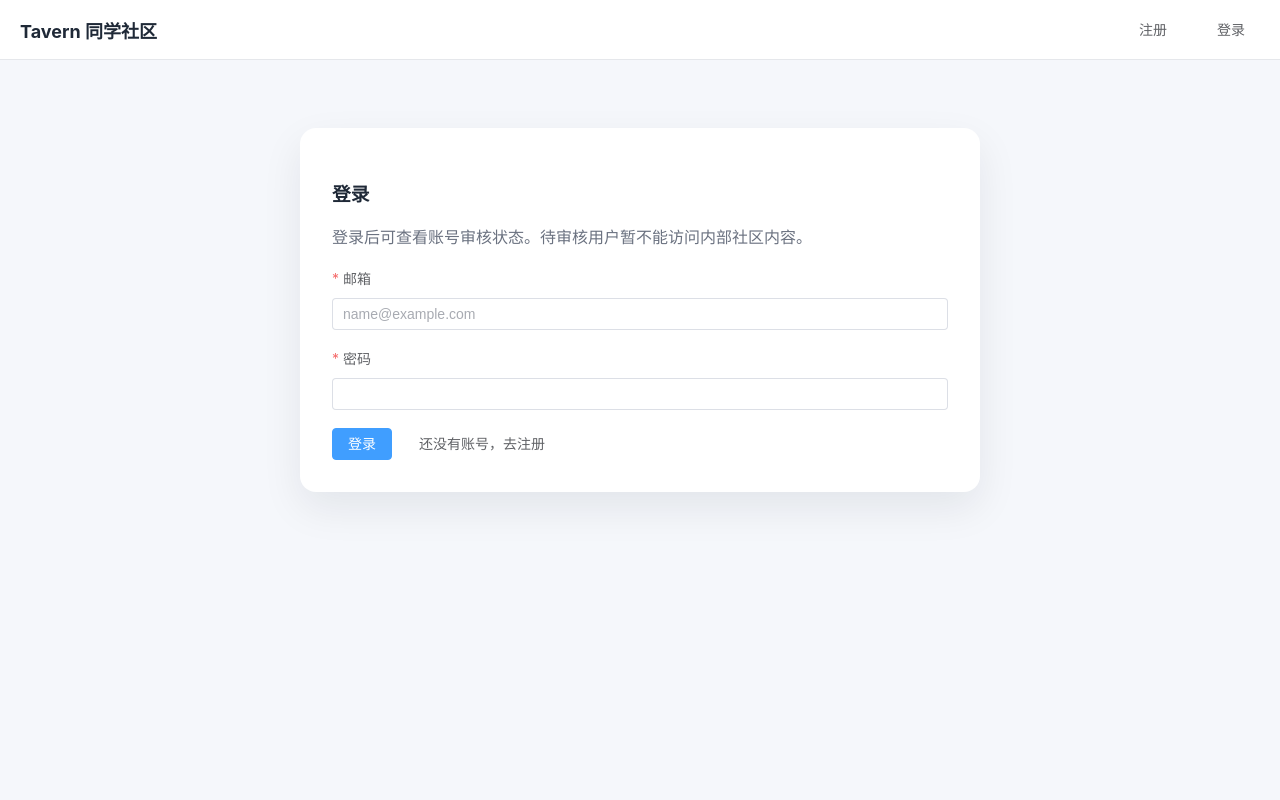
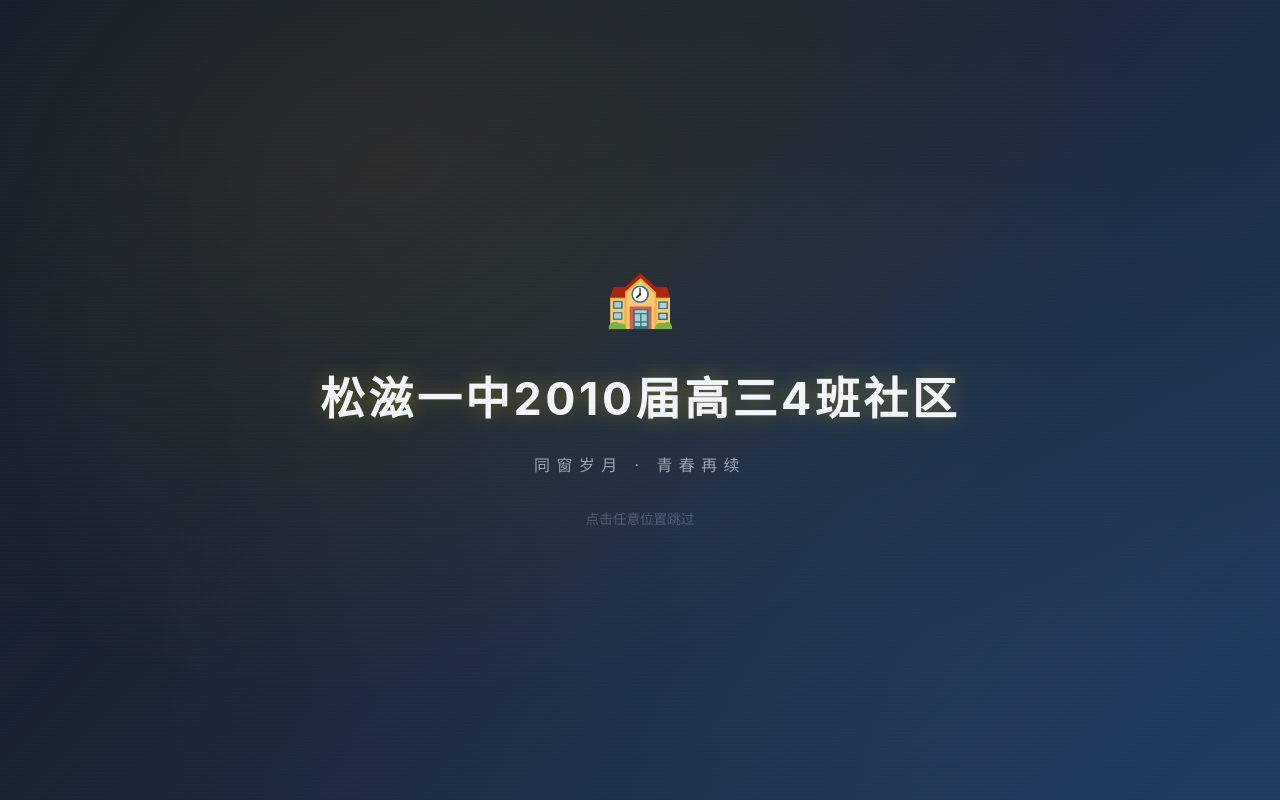
Before and after one commit to sharpcj/Tavern, a Vue app in the folder frontend/: page / in a window 1280 px wide. Before the commit this address led to /login. Built offline with nearby package versions, Linux system fonts and the light colour scheme; no server answers.

Commit message:
add splash page

```diff
--- a/frontend/src/layouts/AdminLayout.vue
+++ b/frontend/src/layouts/AdminLayout.vue
@@ -11,12 +11,12 @@
         <el-menu-item index="/admin/audit-logs">操作日志</el-menu-item>
       </el-menu>
       <div class="admin-back">
-        <el-button text @click="$router.push('/')">← 返回前台</el-button>
+        <el-button text @click="$router.push('/home')">← 返回前台</el-button>
       </div>
     </el-aside>
     <el-container class="admin-content-container">
       <div class="mobile-admin-nav">
-        <el-button text @click="$router.push('/')">← 前台</el-button>
+        <el-button text @click="$router.push('/home')">← 前台</el-button>
         <el-button text @click="$router.push('/admin/users')">用户</el-button>
         <el-button text @click="$router.push('/admin/users/review')">审核</el-button>
         <el-button text @click="$router.push('/admin/contents')">内容</el-button>
--- a/frontend/src/layouts/DefaultLayout.vue
+++ b/frontend/src/layouts/DefaultLayout.vue
@@ -1,7 +1,7 @@
 <template>
   <el-container class="app-shell">
     <el-header class="app-header">
-      <div class="app-title" @click="$router.push('/')">Tavern 同学社区</div>
+      <div class="app-title" @click="$router.push('/home')">Tavern 同学社区</div>
       <div class="app-nav desktop-nav">
         <template v-if="authStore.isAuthenticated && authStore.isReviewApproved">
           <el-button text @click="$router.push('/activities')">活动</el-button>
--- a/frontend/src/pages/LoginPage.vue
+++ b/frontend/src/pages/LoginPage.vue
@@ -41,9 +41,9 @@ async function submit() {
   try {
     await authStore.login(form.email, form.password)
     if (authStore.isReviewApproved && authStore.isAccountNormal) {
-      const redirect = typeof route.query.redirect === 'string' ? route.query.redirect : '/'
+      const redirect = typeof route.query.redirect === 'string' ? route.query.redirect : '/home'
       if (redirect === '/login' || redirect === '/register') {
-        router.push('/')
+        router.push('/home')
       } else {
         router.push(redirect)
       }
--- a/frontend/src/pages/NotFoundPage.vue
+++ b/frontend/src/pages/NotFoundPage.vue
@@ -2,6 +2,6 @@
   <section class="page-card">
     <h1>页面不存在</h1>
     <p>请返回首页，或等待后续模块接入更多路由。</p>
-    <el-button type="primary" @click="$router.push('/')">返回首页</el-button>
+    <el-button type="primary" @click="$router.push('/home')">返回首页</el-button>
   </section>
 </template>
--- a/frontend/src/pages/PostCreatePage.vue
+++ b/frontend/src/pages/PostCreatePage.vue
@@ -92,7 +92,7 @@ async function submit() {
   try {
     await createPost({ ...form, uploaded_images: selectedFiles.value })
     ElMessage.success('发布成功')
-    router.push('/')
+    router.push('/home')
   } catch {
     ElMessage.error('发布失败，请确认图片格式正确且单张不超过 10 MB')
   } finally {
--- a/frontend/src/pages/PostDetailPage.vue
+++ b/frontend/src/pages/PostDetailPage.vue
@@ -215,7 +215,7 @@ async function doDelete() {
     await ElMessageBox.confirm('确定删除这条动态？', '确认', { type: 'warning' })
     await deletePost(post.value!.id)
     ElMessage.success('已删除')
-    router.push('/')
+    router.push('/home')
   } catch { /* cancelled */ }
 }
 
--- /dev/null
+++ b/frontend/src/pages/SplashPage.vue
@@ -0,0 +1,201 @@
+<template>
+  <div class="splash" @click="handleClick">
+    <div class="splash-overlay" />
+    <div class="splash-content">
+      <div class="splash-icon">
+        <span class="splash-icon-text">🏫</span>
+      </div>
+      <h1 class="splash-title">
+        <span
+          v-for="(char, i) in titleChars"
+          :key="i"
+          class="splash-char"
+          :style="{ animationDelay: `${0.08 * i}s` }"
+        >{{ char }}</span>
+      </h1>
+      <p class="splash-subtitle">同窗岁月 · 青春再续</p>
+      <p class="splash-hint">{{ hintText }}</p>
+    </div>
+  </div>
+</template>
+
+<script setup lang="ts">
+import { onMounted, onUnmounted, ref } from 'vue'
+import { useRouter } from 'vue-router'
+
+const router = useRouter()
+const titleChars = ref<string[]>([])
+const fullTitle = '松滋一中2010届高三4班社区'
+
+titleChars.value = fullTitle.split('')
+
+const hintText = ref('点击任意位置开始')
+let audio: HTMLAudioElement | null = null
+let audioStarted = false
+
+function goHome() {
+  router.replace('/home')
+}
+
+function startAudio() {
+  if (audioStarted) return
+  audioStarted = true
+  hintText.value = '点击任意位置跳过'
+  audio = new Audio('/intro.wav')
+  audio.play().catch(() => {
+    // 播放失败（极少情况），仍可点击跳过
+  })
+  audio.addEventListener('ended', goHome)
+}
+
+function skip() {
+  if (audio) {
+    audio.pause()
+    audio.currentTime = 0
+  }
+  goHome()
+}
+
+function handleClick() {
+  if (!audioStarted) {
+    startAudio()
+  } else {
+    skip()
+  }
+}
+
+onMounted(() => {
+  // 尝试自动播放（现代浏览器通常阻止），成功则直接开始
+  audio = new Audio('/intro.wav')
+  audio.play().then(() => {
+    audioStarted = true
+    hintText.value = '点击任意位置跳过'
+    audio!.addEventListener('ended', goHome)
+  }).catch(() => {
+    // 自动播放被阻止，等待用户首次点击
+    audio = null
+  })
+})
+
+onUnmounted(() => {
+  if (audio) {
+    audio.pause()
+    audio.removeEventListener('ended', goHome)
+    audio = null
+  }
+})
+</script>
+
+<style scoped>
+.splash {
+  position: fixed;
+  inset: 0;
+  z-index: 9999;
+  display: flex;
+  align-items: center;
+  justify-content: center;
+  cursor: pointer;
+  background:
+    radial-gradient(ellipse at 30% 20%, rgba(255, 215, 0, 0.08) 0%, transparent 60%),
+    radial-gradient(ellipse at 70% 80%, rgba(100, 149, 237, 0.06) 0%, transparent 60%),
+    linear-gradient(135deg, #0f172a 0%, #1a2332 40%, #1e3a5f 100%);
+  overflow: hidden;
+  user-select: none;
+}
+
+.splash-overlay {
+  position: absolute;
+  inset: 0;
+  background:
+    repeating-linear-gradient(
+      0deg,
+      transparent,
+      transparent 2px,
+      rgba(255, 255, 255, 0.008) 2px,
+      rgba(255, 255, 255, 0.008) 4px
+    );
+  pointer-events: none;
+}
+
+.splash-content {
+  position: relative;
+  z-index: 1;
+  text-align: center;
+  padding: 2rem;
+}
+
+.splash-icon {
+  margin-bottom: 1.5rem;
+}
+
+.splash-icon-text {
+  font-size: 3.5rem;
+  display: inline-block;
+  animation: iconFloat 3s ease-in-out infinite;
+}
+
+@keyframes iconFloat {
+  0%, 100% { transform: translateY(0); }
+  50% { transform: translateY(-12px); }
+}
+
+.splash-title {
+  font-size: clamp(1.6rem, 5vw, 2.8rem);
+  font-weight: 700;
+  color: #f1f5f9;
+  letter-spacing: 0.08em;
+  margin: 0 0 1rem;
+  line-height: 1.6;
+}
+
+.splash-char {
+  display: inline-block;
+  opacity: 0;
+  animation: charFadeIn 0.6s ease-out forwards;
+  text-shadow: 0 0 20px rgba(255, 215, 0, 0.3);
+}
+
+@keyframes charFadeIn {
+  0% {
+    opacity: 0;
+    transform: translateY(24px);
+    filter: blur(4px);
+  }
+  100% {
+    opacity: 1;
+    transform: translateY(0);
+    filter: blur(0);
+  }
+}
+
+.splash-subtitle {
+  font-size: 1rem;
+  color: rgba(203, 213, 225, 0.7);
+  margin: 0 0 2rem;
+  letter-spacing: 0.4em;
+  animation: subtitleIn 1s ease-out 1.5s both;
+}
+
+@keyframes subtitleIn {
+  0% {
+    opacity: 0;
+    transform: translateY(8px);
+  }
+  100% {
+    opacity: 1;
+    transform: translateY(0);
+  }
+}
+
+.splash-hint {
+  font-size: 0.85rem;
+  color: rgba(148, 163, 184, 0.5);
+  margin: 0;
+  animation: hintPulse 2s ease-in-out infinite;
+}
+
+@keyframes hintPulse {
+  0%, 100% { opacity: 0.4; }
+  50% { opacity: 0.8; }
+}
+</style>
--- a/frontend/src/router/index.ts
+++ b/frontend/src/router/index.ts
@@ -2,6 +2,7 @@ import { createRouter, createWebHistory } from 'vue-router'
 
 import AdminLayout from '@/layouts/AdminLayout.vue'
 import DefaultLayout from '@/layouts/DefaultLayout.vue'
+import SplashPage from '@/pages/SplashPage.vue'
 import ClassmateDetailPage from '@/pages/ClassmateDetailPage.vue'
 import ClassmateListPage from '@/pages/ClassmateListPage.vue'
 import CommunityConventionPage from '@/pages/CommunityConventionPage.vue'
@@ -50,7 +51,8 @@ const router = createRouter({
       path: '/',
       component: DefaultLayout,
       children: [
-        { path: '', name: 'home', component: PostListPage, meta: { requiresAuth: true, requiresApproved: true } },
+        { path: '', name: 'splash', component: SplashPage, meta: { requiresAuth: false } },
+        { path: 'home', name: 'home', component: PostListPage, meta: { requiresAuth: true, requiresApproved: true } },
         { path: 'register', name: 'register', component: RegisterPage, meta: { requiresAuth: false, guestOnly: true } },
         { path: 'community-convention', name: 'community-convention', component: CommunityConventionPage, meta: { requiresAuth: false } },
         { path: 'login', name: 'login', component: LoginPage, meta: { requiresAuth: false, guestOnly: true } },
```
Also changed, not shown: 1 other file (tests, documents, lock files or other folders).
